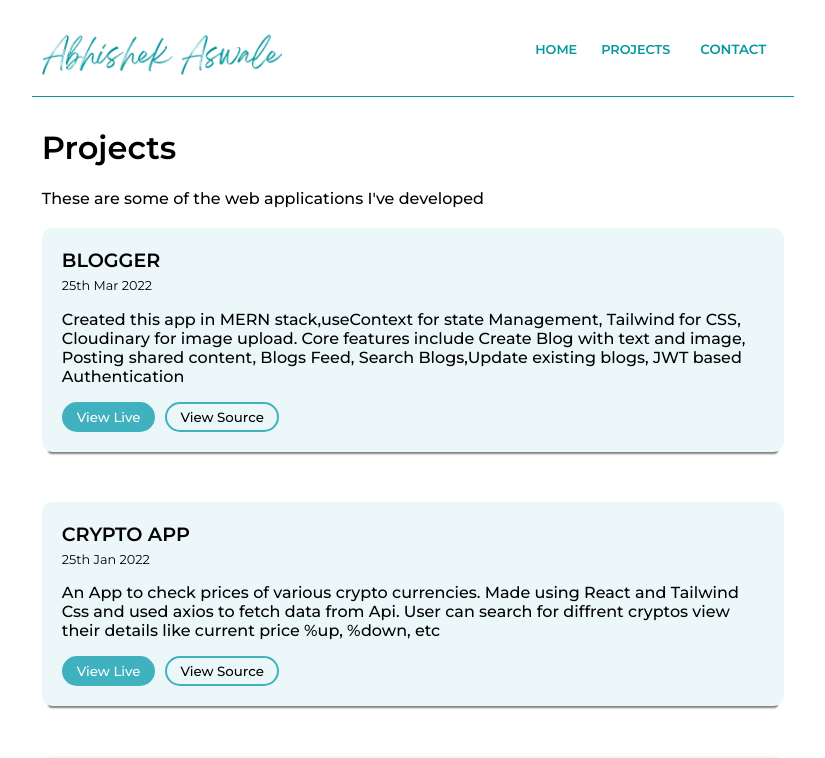
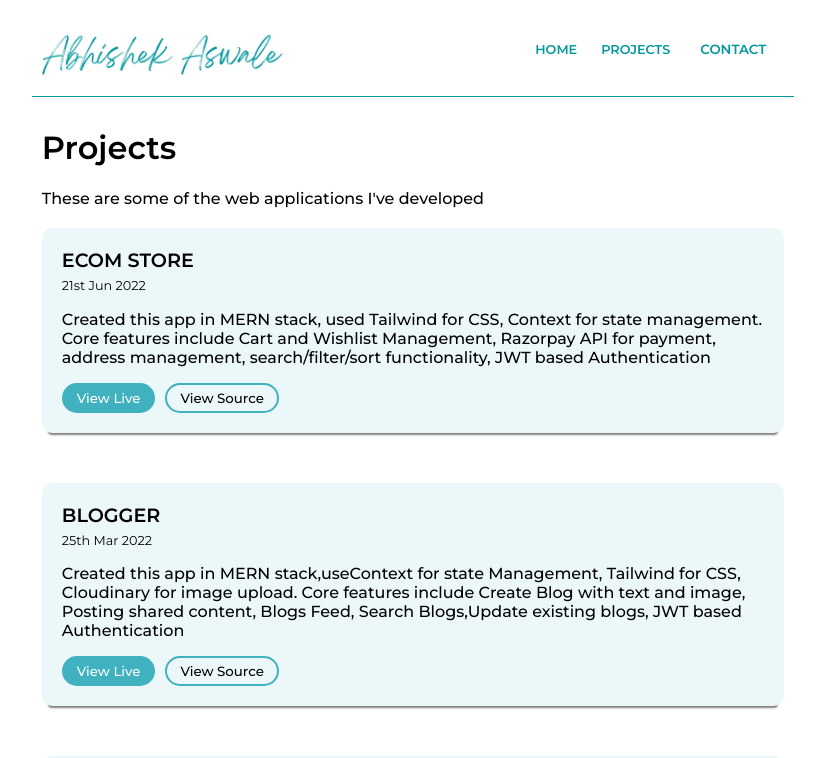
Before and after one commit to abhiaswale/portfolio, a React (Create React App) app: page /projects in a window 1280 px wide. Shown: the top 758 px of the page, without its empty margins (227-1052 px from the left). Built offline with nearby package versions, Linux system fonts and the light colour scheme.

Commit message:
added new project

```diff
--- a/src/data.js
+++ b/src/data.js
@@ -1,6 +1,16 @@
 export const projectItems = [
   {
     id: 1,
+    name: "ECOM STORE",
+    date: "21st Jun 2022",
+    description: "Ecommerce Application for Electronic Products",
+    detailedDescription:
+      "Created this app in MERN stack, used Tailwind for CSS, Context for state management. Core features include Cart and Wishlist Management, Razorpay API for payment, address management, search/filter/sort functionality, JWT based Authentication",
+    live: "https://ecom-online-store.netlify.app/",
+    source: "https://github.com/abhiaswale/ecom-frontend",
+  },
+  {
+    id: 2,
     name: "BLOGGER",
     date: "25th Mar 2022",
     description: "A Blog Application to post blogs",
@@ -10,7 +20,7 @@ export const projectItems = [
     source: "https://github.com/abhiaswale/blogApp-frontend",
   },
   {
-    id: 2,
+    id: 3,
     name: "CRYPTO APP",
     date: "25th Jan 2022",
     description: "An App to check prices of cryptocurrencies",
@@ -20,7 +30,7 @@ export const projectItems = [
     source: "https://github.com/abhiaswale/crypto-app",
   },
   {
-    id: 3,
+    id: 4,
     name: "GUESS MY NUMBER",
     date: "30th Nov 2021",
     description: "A Fun Guess my number game",
@@ -30,7 +40,7 @@ export const projectItems = [
     source: "https://github.com/abhiaswale/guess-my-number",
   },
   {
-    id: 4,
+    id: 5,
     name: "TO DO APP",
     date: "8th Oct 2021",
     description: "An basic To Do tasks App to add tasks ",
@@ -40,7 +50,7 @@ export const projectItems = [
     source: "https://github.com/abhiaswale/todolist",
   },
   {
-    id: 5,
+    id: 6,
     name: "WEATHER APP",
     date: "02nd Feb 2022",
     description: "An App to check Weather conditions",
@@ -50,7 +60,7 @@ export const projectItems = [
     source: "https://github.com/abhiaswale/weather-app",
   },
   {
-    id: 6,
+    id: 7,
     name: "FOODY APP",
     date: "1st Nov 2021",
     description: "An App made for an Restaurant",
```
